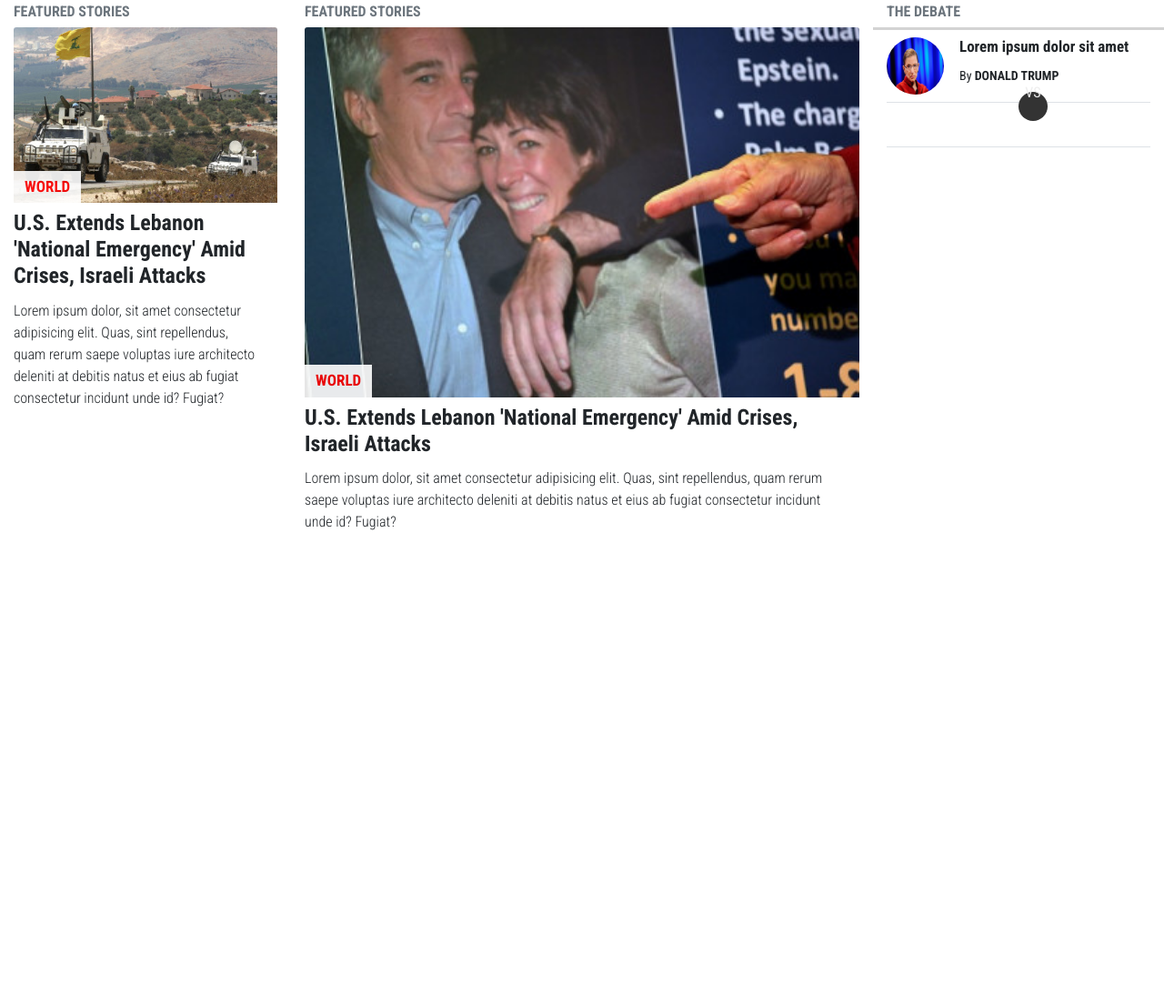
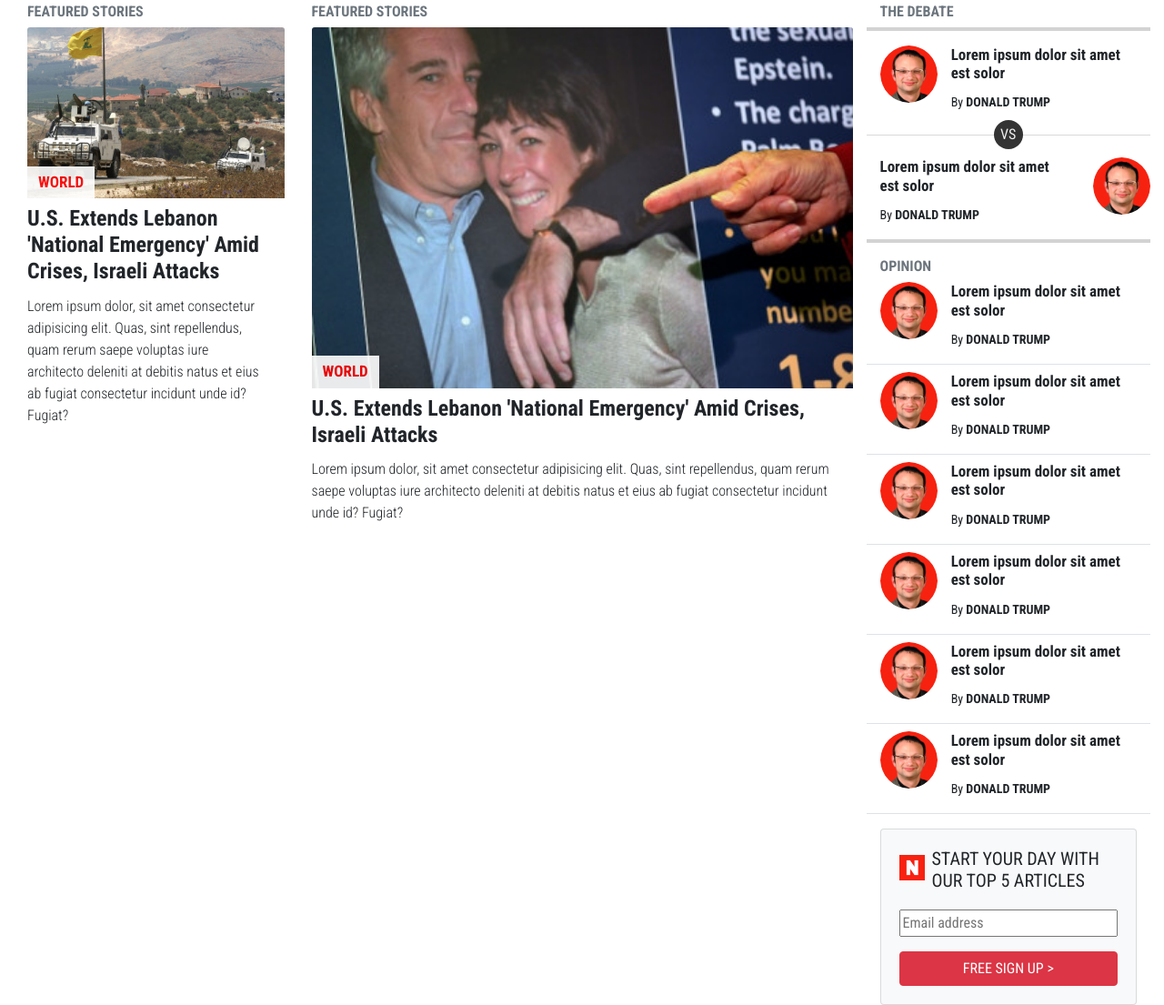
Before and after one commit to lirad/newsweek-clone, a website: page index.html in a window 1280 px wide. Shown: the part 213-1318 px from the top of the page at 91% size. Before the commit the page ends 835 px from the top, so only its background shows below. Drawn offline with nearby package versions, Linux system fonts and the light colour scheme.

Commit message:
Finished first part of 3rd column

```diff
--- a/css/app.css
+++ b/css/app.css
@@ -78,7 +78,11 @@ header i {
 }
 
 .border-top-3 {
-  border-top: 3px solid lightgray;
+ border-top: 4px solid lightgray;
+}
+
+.border-bottom-3 {
+ border-bottom: 4px solid lightgray;
 }
 
 header ul li:not(:nth-of-type(1)) {
@@ -128,18 +132,30 @@ header ul li input:focus {
 
 #vs {
  height: 50px;
+ display: flex;
+ align-items: center;
+}
+
+#vs::after {
+ content: "";
+ display: block;
+ background-color: #d9d9d9;
+ height: 1px;
+ position: absolute;
+ left: 0;
+ right: 0;
 }
 
 #vs span {
-  left: 50%;
-  top: -12px;
  height: 32px;
  width: 32px;
  background-color: #333;
  color: #eee;
  border-radius: 50%;
  text-align: center;
-  margin: 0 auto;
+ margin: auto;
+ line-height: 32px;
+ z-index: 1;
 }
 
 #test {
--- a/index.html
+++ b/index.html
@@ -18,8 +18,8 @@
   <title>Newsweek Clone</title>
 </head>
 
-<body class="container-fluid px-md-0">
-  <header>
+<body class="container-fluid ">
+  <header clas="bg-red">
     <div class="bg-red header-top text-white">
       <div class="row d-none  d-lg-flex">
         <div class="col-4 p-3">
@@ -36,11 +36,11 @@
             <img src="images/logo.svg" />
           </a>
         </div>
-        <div class="col-4 d-flex align-items-end justify-content-end mb-3 px-5 ">
-          <button class="btn btn-link login-button pt-2 mr-1">
+        <div class="col-4 d-flex align-items-end justify-content-end mb-3 pl-5 ">
+          <button type="button" class="btn btn-link login-button pt-2 mr-1">
             <a href="#" class="text-white">LOGIN</a>
           </button>
-          <button class="btn subscribe-button p-1">
+          <button type="button" class="btn subscribe-button p-1">
             <a href="#" class="text-dark">SUBSCRIBE > </a>
           </button>
         </div>
@@ -53,17 +53,17 @@
           </a>
         </div>
         <div class="col-6 col-md-5 d-flex justify-content-end align-items-center">
-          <button class="mr-1">
+          <button type="button" class="mr-1">
             <i class="fa fa-user fa-2x d-md-none  d-sm-block"></i>
           </button>
 
-          <button class="login-button d-none d-md-inline mx-1">
+          <button type="button" class="login-button d-none d-md-inline mx-1">
             <a href="#" class="text-white">LOGIN</a>
           </button>
-          <button class="subscribe-button d-flex align-item-center ml-1">
+          <button type="button" class="subscribe-button d-flex align-item-center ml-1">
             <a href="#" class="text-dark">SUBSCRIBE > </a>
           </button>
-          <button>
+          <button type="button">
             <i id="menu-btn" class="fa fa-bars fa-2x"></i>
           </button>
         </div>
@@ -137,6 +137,8 @@
         </article>
 
       </div>
+
+
       <div class="col-6">
         <h6 class="text-secondary font-weight-bold">FEATURED STORIES</h6>
         <article class="card mb-3 border-0">
@@ -158,24 +160,135 @@
           </div>
         </article>
       </div>
+
+      <!-- start 3rd column -->
       <div class="col-3">
         <h6 class="text-secondary font-weight-bold">THE DEBATE</h6>
-        <article class="row border-top-3 py-2 ">
+        <article class="row border-top-3 pt-3">
           <div class="col-md-3">
-            <img src="images/image3.jpg" height="63" width="63" class="rounded-circle">
+            <img src="images/profile.png" height="63" width="63" class="rounded-circle">
           </div>
           <div class="col-md-9">
             <div class="card-block">
-              <h4 class="card-title font-17 font-weight-bold">Lorem ipsum dolor sit amet</h4>
+              <h4 class="card-title font-17 font-weight-bold">Lorem ipsum dolor sit amet est solor</h4>
               <p class="card-text font-14">By <span class="font-weight-bold">DONALD TRUMP</span></p>
             </div>
           </div>
         </article>
-        <div id="vs" class="position-relative border-top border-bottom">
-          <span class="position-absolute"><p id="test">VS</p></span>
+        <div id="vs" class=" ">
+          <span class="">VS</span>
         </div>
+
+        <article class="row border-bottom-3 pb-3 ">
+          <div class="col-md-9">
+            <div class="card-block">
+              <h4 class="card-title font-17 font-weight-bold">Lorem ipsum dolor sit amet est solor</h4>
+              <p class="card-text font-14">By <span class="font-weight-bold">DONALD TRUMP</span></p>
+            </div>
+          </div>
+          <div class="col-md-3">
+            <img src="images/profile.png" height="63" width="63" class="rounded-circle">
+          </div>
+        </article>
+
+        <h6 class="text-secondary font-weight-bold mt-3">OPINION</h6>
+
+        <article class="row border-bottom pb-3 ">
+          <div class="col-md-3">
+            <img src="images/profile.png" height="63" width="63" class="rounded-circle">
+          </div>
+          <div class="col-md-9">
+            <div class="card-block">
+              <h4 class="card-title font-17 font-weight-bold">Lorem ipsum dolor sit amet est solor</h4>
+              <p class="card-text font-14">By <span class="font-weight-bold">DONALD TRUMP</span></p>
+            </div>
+          </div>
+
+        </article>
+
+        <article class="row border-bottom pb-3 mt-2 ">
+          <div class="col-md-3">
+            <img src="images/profile.png" height="63" width="63" class="rounded-circle">
+          </div>
+          <div class="col-md-9">
+            <div class="card-block">
+              <h4 class="card-title font-17 font-weight-bold">Lorem ipsum dolor sit amet est solor</h4>
+              <p class="card-text font-14">By <span class="font-weight-bold">DONALD TRUMP</span></p>
+            </div>
+          </div>
+        </article>
+
+        <article class="row border-bottom pb-3 mt-2">
+          <div class="col-md-3">
+            <img src="images/profile.png" height="63" width="63" class="rounded-circle">
+          </div>
+          <div class="col-md-9">
+            <div class="card-block">
+              <h4 class="card-title font-17 font-weight-bold">Lorem ipsum dolor sit amet est solor</h4>
+              <p class="card-text font-14">By <span class="font-weight-bold">DONALD TRUMP</span></p>
+            </div>
+          </div>
+
+        </article>
+
+        <article class="row border-bottom pb-3 mt-2">
+          <div class="col-md-3">
+            <img src="images/profile.png" height="63" width="63" class="rounded-circle">
+          </div>
+          <div class="col-md-9">
+            <div class="card-block">
+              <h4 class="card-title font-17 font-weight-bold">Lorem ipsum dolor sit amet est solor</h4>
+              <p class="card-text font-14">By <span class="font-weight-bold">DONALD TRUMP</span></p>
+            </div>
+          </div>
+
+        </article>
+
+        <article class="row border-bottom pb-3 mt-2">
+          <div class="col-md-3">
+            <img src="images/profile.png" height="63" width="63" class="rounded-circle">
+          </div>
+          <div class="col-md-9">
+            <div class="card-block">
+              <h4 class="card-title font-17 font-weight-bold">Lorem ipsum dolor sit amet est solor</h4>
+              <p class="card-text font-14">By <span class="font-weight-bold">DONALD TRUMP</span></p>
+            </div>
+          </div>
+
+        </article>
+
+        <article class="row border-bottom pb-3 mt-2">
+          <div class="col-md-3">
+            <img src="images/profile.png" height="63" width="63" class="rounded-circle">
+          </div>
+          <div class="col-md-9">
+            <div class="card-block">
+              <h4 class="card-title font-17 font-weight-bold">Lorem ipsum dolor sit amet est solor</h4>
+              <p class="card-text font-14">By <span class="font-weight-bold">DONALD TRUMP</span></p>
+            </div>
+          </div>
+        </article>
+
+        <div class="card mt-3 bg-light">
+          <div class="card-body">
+            <div class="card-title d-flex">
+              <div class="">
+                <img src="./images/n.png" height="28" width="28" alt="N symbol" class="mt-2 mr-2 ">
+              </div>
+              <h5>START YOUR DAY WITH OUR TOP 5 ARTICLES</h5>
+            </div>
+
+            <input placeholder="Email address" class="w-100" />
+            <button type="button" class="btn btn-danger w-100 mt-3">
+              FREE SIGN UP >
+            </button>
+          </div>
+        </div>
+
       </div>
+      <!-- end 3rd column -->
     </div>
+
 
   </main>
 
```
Also changed, not shown: images/favicon.ico (added), images/n.png (added), images/profile.png (added). Lines whose indentation alone changed are shown as unchanged.
